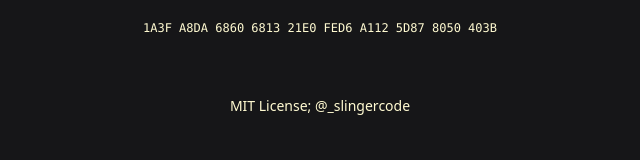
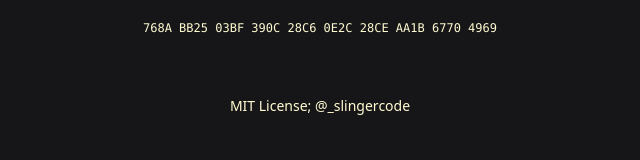
Before and after one commit to slingercode/ednoesco.com, a Next.js app: page /pgp in a window 1280 px wide. Shown: the top 160 px of the page, without its empty margins (320-960 px from the left). Built offline with nearby package versions, Linux system fonts and the light colour scheme.

Commit message:
Update PGP

```diff
--- a/pages/pgp.tsx
+++ b/pages/pgp.tsx
@@ -5,7 +5,7 @@ export default function Pgp() {
     <>
       <div className="flex justify-center">
         <Text className="text-xs font-mono text-yellow-high">
-          1A3F A8DA 6860 6813 21E0 FED6 A112 5D87 8050 403B
+          768A BB25 03BF 390C 28C6 0E2C 28CE AA1B 6770 4969
         </Text>
       </div>
     </>
```
